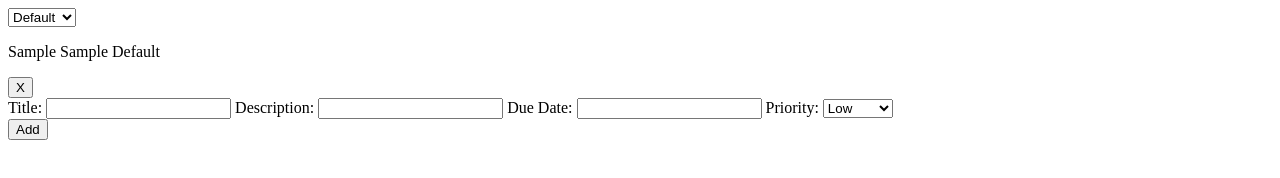
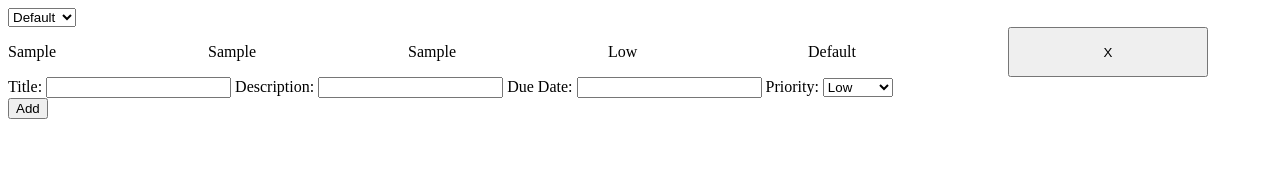
Before and after one commit to bugbat/odin-todo, a website built with webpack: page src/index.html in a window 1280 px wide. Both pictures are taken after typing "Sample", "Sample", "Sample" into the empty fields and a click on the button "Add". Built offline with nearby package versions, Linux system fonts and the light colour scheme.

Commit message:
add style

```diff
--- a/package.json
+++ b/package.json
@@ -18,6 +18,8 @@
     "webpack-dev-server": "^5.0.4"
   },
   "dependencies": {
-    "date-fns": "^3.6.0"
+    "css-loader": "^7.1.2",
+    "date-fns": "^3.6.0",
+    "style-loader": "^4.0.0"
   }
 }
--- a/src/index.js
+++ b/src/index.js
@@ -1,4 +1,5 @@
 // import _ from 'date-fns';
+import styles from './style.css'
 import { task, taskList } from './tasks';
 import { updateTaskList } from './updatelist'
 
@@ -22,8 +23,6 @@ projects.forEach(project => {
 projectDropdown.addEventListener('change', function () {
   const selectedValue = projectDropdown.value;
   const newSelection = projects.find((p) => p.getTitle() === selectedValue);
-
-
   if (newSelection) {
     selectedProject = newSelection;
   };
@@ -31,6 +30,7 @@ projectDropdown.addEventListener('change', function () {
 
 // add new task button
 btnAddTask.addEventListener('click', function() {
+  if (document.querySelector("input[name='task-title']").value) {
     const newTask = task(
       document.querySelector("input[name='task-title']").value,
       document.querySelector("input[name='task-description']").value,
@@ -38,8 +38,10 @@ btnAddTask.addEventListener('click', function() {
       document.querySelector("select[name='priority']").value,
       selectedProject.getTitle()
     );
-
     selectedProject.addTask(newTask);
     updateTaskList(selectedProject);
     newTaskForm.reset();
+  }
+
+
 });
--- /dev/null
+++ b/src/style.css
@@ -0,0 +1,8 @@
+#task {
+  display: grid;
+  grid-template-columns: 1fr 1fr  1fr  1fr  1fr 1fr;
+}
+#tasklist {
+  display: grid;
+  grid-template-columns: 75rem;
+}
--- a/src/updatelist.js
+++ b/src/updatelist.js
@@ -4,8 +4,17 @@ export function updateTaskList(taskList) {
 
   taskList.getTasks().forEach(task => {
     const thisTask = document.createElement('div');
-    const thisTaskDetails = document.createElement('p');
-    thisTaskDetails.textContent = task.title + ' ' + task.desc + ' ' + task.taskList;
+    thisTask.id = 'task';
+    const thisTaskTitle = document.createElement('p');
+    thisTaskTitle.textContent = task.title;
+    const thisTaskDescription = document.createElement('p');
+    thisTaskDescription.textContent = task.desc;
+    const thisTaskList = document.createElement('p');
+    thisTaskList.textContent = task.taskList;
+    const thisTaskDate = document.createElement('p');
+    thisTaskDate.textContent = task.date;
+    const thisTaskPriority = document.createElement('p');
+    thisTaskPriority.textContent = task.priority;
 
     const deleteThisTask = document.createElement('button');
     deleteThisTask.textContent = 'X';
@@ -13,7 +22,7 @@ export function updateTaskList(taskList) {
       taskList.removeTask(taskList.getTasks().indexOf(task));
       deleteThisTask.parentElement.remove();
     });
-    thisTask.append(thisTaskDetails, deleteThisTask)
+    thisTask.append(thisTaskTitle, thisTaskDescription, thisTaskDate, thisTaskPriority, thisTaskList, deleteThisTask)
     div_taskList.appendChild(thisTask);
   });
 }
```
Also changed, not shown: src/index.html (+3 -1 lines), 1 other file. Lines whose indentation alone changed are shown as unchanged.
